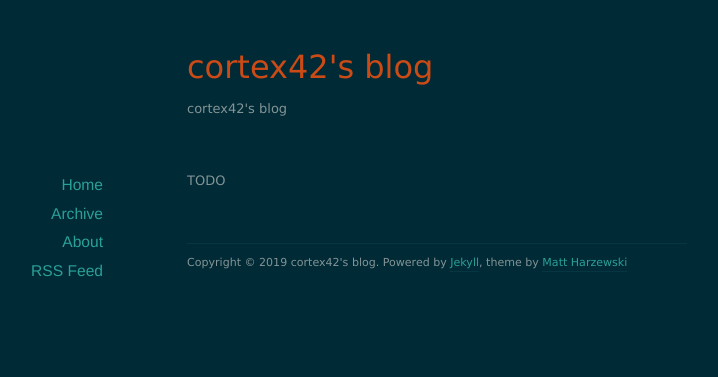
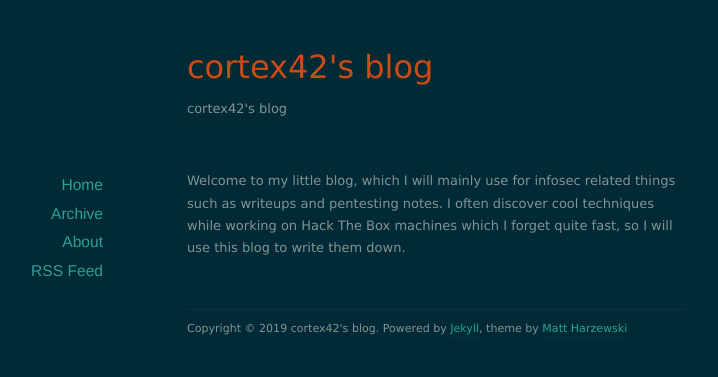
Before and after one commit to cortex42/cortex42.github.io, a Jekyll site: the page built from about/index.markdown, in a window 1280 px wide. Shown: the top 377 px of the page, without its empty margins (203-921 px from the left). Built offline with Jekyll 4.4.1, drawn with Linux system fonts in a browser that asks for light colours; nearby versions of some CDN libraries.

Commit message:
Update index.markdown

```diff
--- a/about/index.markdown
+++ b/about/index.markdown
@@ -3,4 +3,4 @@ layout: default
 title: About
 ---
 
-TODO
+Welcome to my little blog, which I will mainly use for infosec related things such as writeups and pentesting notes. I often discover cool techniques while working on Hack The Box machines which I forget quite fast, so I will use this blog to write them down.
```
